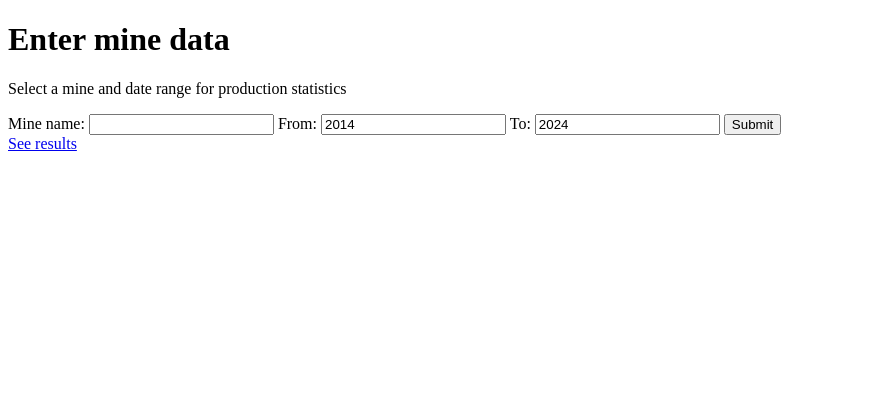
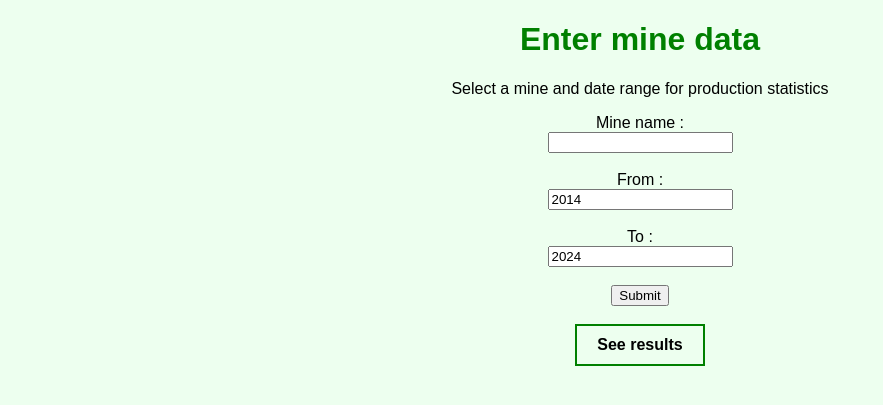
Before and after one commit to Geoscience-Research-Group-PWr/ParserBilansuGeologicznego, a Django app: page / in a window 1280 px wide. Shown: the top 405 px of the page, without its empty margins (0-883 px from the left). Run offline with Django 4.2, Linux system fonts and the light colour scheme.

Commit message:
Stylizacja

```diff
--- a/Mines/Database.py
+++ b/Mines/Database.py
@@ -3,13 +3,13 @@ import datetime
 
 class Database:
     def __init__(self):
-        self.connection=pymongo.MongoClient('mongodb+srv://mikolajsiewruk222:xdxdxd@parser.1gvwkzh.mongodb.net/?retryWrites=true&w=majority&appName=parser')
+        self.connection=pymongo.MongoClient('mongodb+srv://mikolajsiewruk222:parser420@parser.1gvwkzh.mongodb.net/?retryWrites=true&w=majority&appName=parser')
         self.db=self.connection['parser']
         self.collection=self.db['Kopalnie']
 
     def search_by_name(self,name,start=0,end=datetime.date.today().year):
         result=[]
-        query={"$and":[{"name":name},{"year":{"$gt":str(start)}},{"year":{"$lt":str(end)}}]}
+        query={"$and":[{"name":name},{"year":{"$gte":str(start)}},{"year":{"$lte":str(end)}}]}
         output=self.collection.find(query)
         for results in output:
             result.append(results)
--- /dev/null
+++ b/Mines/MinesAPP/static/MinesAPP/styles.css
@@ -0,0 +1,48 @@
+body{
+    background-color: rgb(237, 255, 239);
+    font-family: Arial;
+}
+
+h1 {
+    color: green;
+}
+table {
+    font-family: arial, sans-serif;
+    border-collapse: collapse;
+    width: 100%;
+}
+
+td {
+    border: 1px solid black;
+    text-align: left;
+    padding: 8px;
+
+}
+th{
+    color: rgb(9, 117, 34);
+    border: 1px solid black;
+    text-align: left;
+    padding: 8px;
+    text-transform: capitalize;
+    font-weight: bold;
+}
+tr:nth-child(even) {
+  background-color:rgb(195, 227, 203);
+}
+#sum{
+    font-weight: bold;
+}
+a:link, a:visited {
+  background-color: rgb(237, 255, 239);
+  color: black;
+  border: 2px solid green;
+  padding: 10px 20px;
+  text-align: center;
+  text-decoration: none;
+  display: inline-block;
+    font-weight: bold;
+}
+
+a:hover, a:active {
+  background-color: green;
+  color: white;}
--- a/Mines/MinesAPP/templates/MinesAPP/index1.html
+++ b/Mines/MinesAPP/templates/MinesAPP/index1.html
@@ -3,15 +3,26 @@
 <head>
     <meta charset="UTF-8">
     <title>Mine search</title>
+    {% load static %}
+    <link rel="stylesheet" href="{% static 'MinesAPP/styles.css' %}">
 </head>
 <body>
-<h1>Enter mine data</h1>
-<p>Select a mine and date range for production statistics</p>
-<form action="{%  url 'index' %}" method="POST">
-    {% csrf_token %}
-    {{ form }}
-    <input type="submit" value="Submit">
-</form>
-<a href="results">See results</a>
+    <div id="header">
+        <h1 align="center">Enter mine data</h1>
+        <p align="center">Select a mine and date range for production statistics</p>
+    </div>
+    <div align="center">
+        <form action="{%  url 'index' %}" method="POST">
+            {% csrf_token %}
+            {{ form.name.label }}<br>
+            {{ form.name }}<br><br>
+            {{ form.start.label }}<br>
+            {{ form.start }}<br><br>
+            {{ form.end.label }}<br>
+            {{ form.end }}<br><br>
+            <input type="submit" value="Submit">
+        </form><br>
+        <a href="results">See results</a>
+    </div>
 </body>
 </html>
--- a/Mines/MinesAPP/views.py
+++ b/Mines/MinesAPP/views.py
@@ -7,15 +7,15 @@ import datetime
 db=Database()
 output=[]
 class NameForm(forms.Form):
-    name=forms.CharField(label="Mine name")
-    start=forms.CharField(label="From",initial=str(datetime.date.today().year-10))
-    end=forms.CharField(label="To",initial=str(datetime.date.today().year))
+    name=forms.CharField(label="Mine name :")
+    start=forms.CharField(label="From :",initial=str(datetime.date.today().year-10))
+    end=forms.CharField(label="To :",initial=str(datetime.date.today().year))
 
 # dodac wyszukiwanie po kopalinie
 class TypeForm(forms.Form):
     types=forms.CharField(label="Mineral type")
-    start1 = forms.CharField(label="From", initial=str(datetime.date.today().year - 10))
-    end1 = forms.CharField(label="To", initial=str(datetime.date.today().year))
+    start1 = forms.CharField(label="From:", initial=str(datetime.date.today().year - 10))
+    end1 = forms.CharField(label="To:", initial=str(datetime.date.today().year))
 
 
 def index1(request):
```
Also changed, not shown: Mines/MinesAPP/templates/MinesAPP/results.html (+5 -17 lines).
